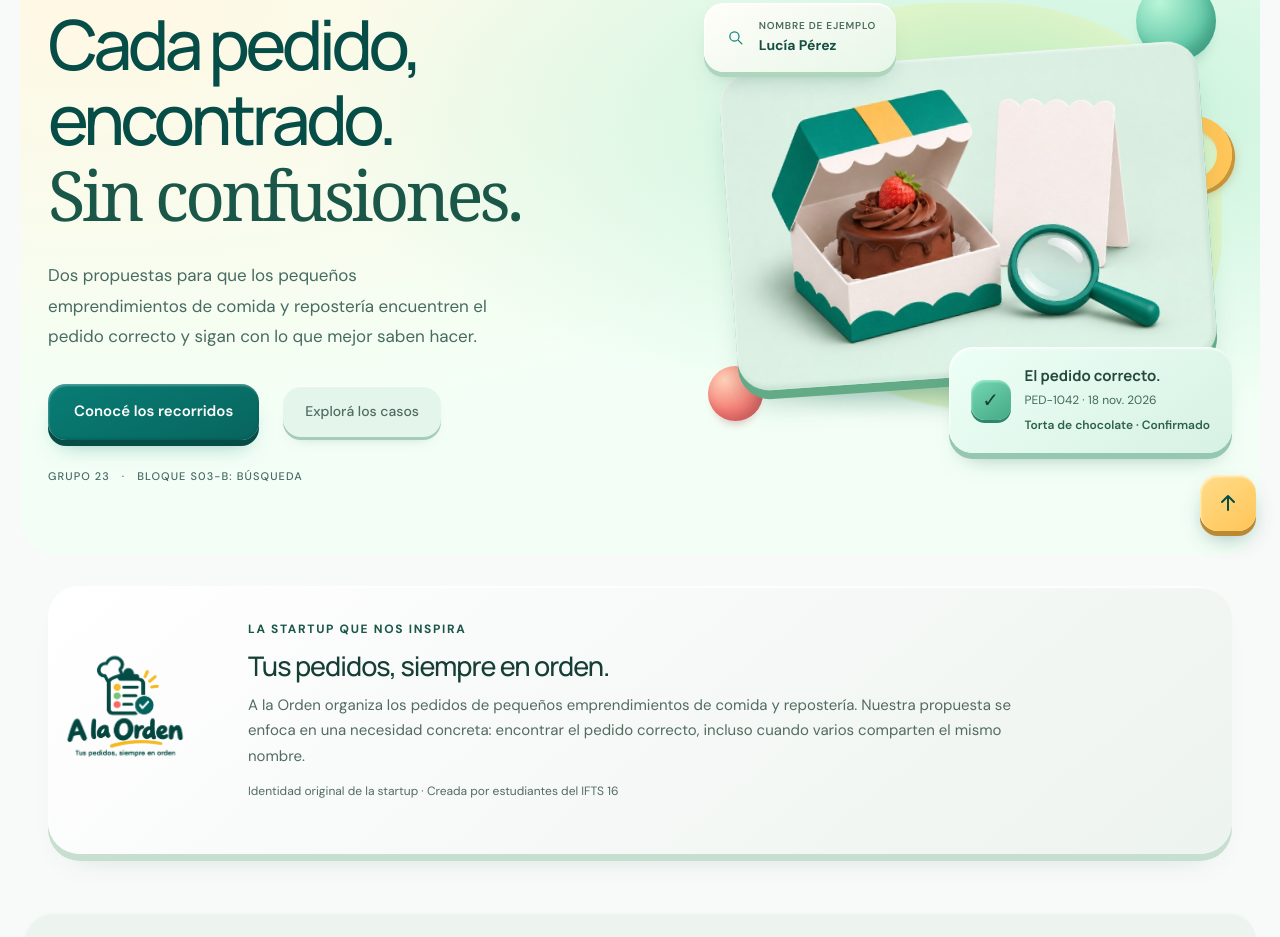
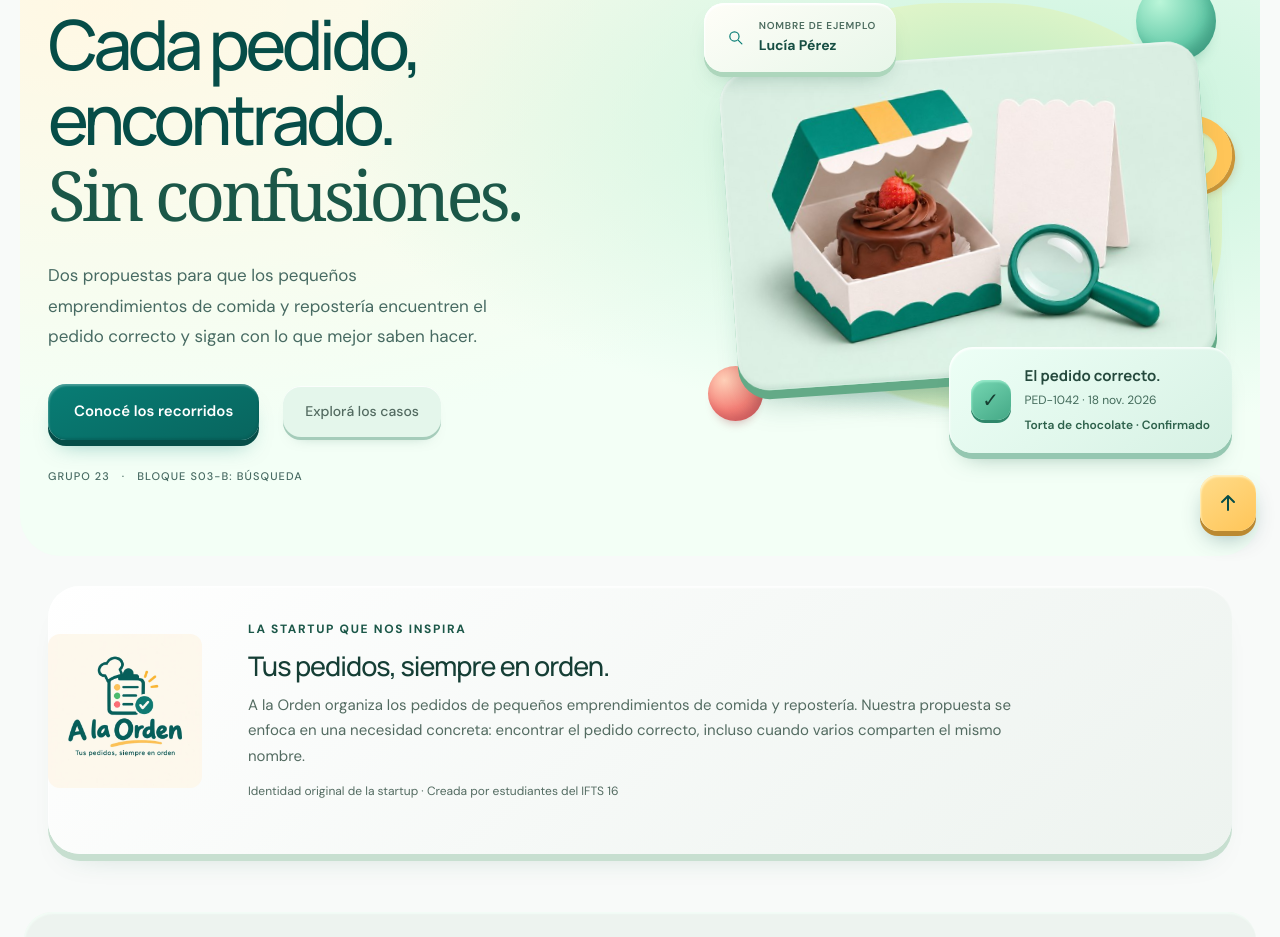
Before and after one commit to glaucia1906/Tp3-Grupo23-a-la-orden, a website built with Vite: page index.html in a window 1280 px wide. Shown: the part 245-1182 px from the top of the page. Built offline with nearby package versions, Linux system fonts and the light colour scheme.

Commit message:
ajustes entrega

```diff
--- a/index.html
+++ b/index.html
@@ -29,7 +29,7 @@
         <article class="hero-order-chip"><span class="order-chip-icon" aria-hidden="true">✓</span><div><strong>El pedido correcto.</strong><p>PED-1042 · 18 nov. 2026</p><small>Torta de chocolate · Confirmado</small></div></article>
       </div>
     </section>
-    <section class="wrap brand-story" aria-labelledby="brand-title"><img class="brand-logo" src="./assets/logo-a-la-orden-transparente.png" width="1254" height="1254" alt="Logo de A la Orden: Tus pedidos, siempre en orden"><div><p class="eyebrow">LA STARTUP QUE NOS INSPIRA</p><h2 id="brand-title">Tus pedidos, siempre en orden.</h2><p>A la Orden organiza los pedidos de pequeños emprendimientos de comida y repostería. Nuestra propuesta se enfoca en una necesidad concreta: encontrar el pedido correcto, incluso cuando varios comparten el mismo nombre.</p><p class="brand-credit">Identidad original de la startup · Creada por estudiantes del IFTS 16</p></div></section>
+    <section class="wrap brand-story" aria-labelledby="brand-title"><img class="brand-logo" src="./assets/logo-a-la-orden.webp" width="1024" height="1024" alt="Logo de A la Orden: Tus pedidos, siempre en orden"><div><p class="eyebrow">LA STARTUP QUE NOS INSPIRA</p><h2 id="brand-title">Tus pedidos, siempre en orden.</h2><p>A la Orden organiza los pedidos de pequeños emprendimientos de comida y repostería. Nuestra propuesta se enfoca en una necesidad concreta: encontrar el pedido correcto, incluso cuando varios comparten el mismo nombre.</p><p class="brand-credit">Identidad original de la startup · Creada por estudiantes del IFTS 16</p></div></section>
     <div class="context-band"><div class="wrap context-inner"><p><strong>Una búsqueda. Dos situaciones.</strong><br>La cantidad de coincidencias define el siguiente paso.</p><p>Propuesta conceptual de flujos agénticos.<br>Los procesos se explican; no se ejecutan ni consultan servicios reales.</p></div></div>
     <div class="proposal-sections" id="propuestas">
     <section class="journey-section" aria-labelledby="solutions-title">
```
Also changed, not shown: README.md.
